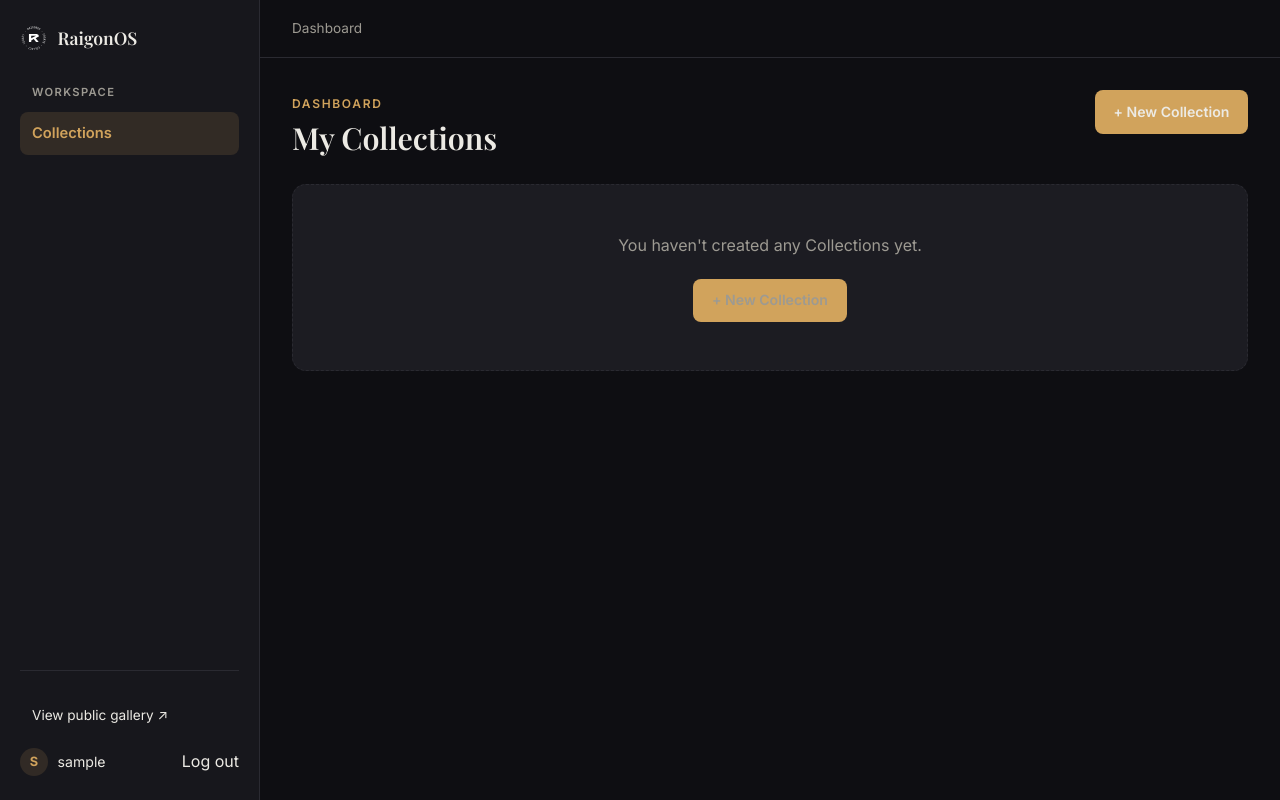
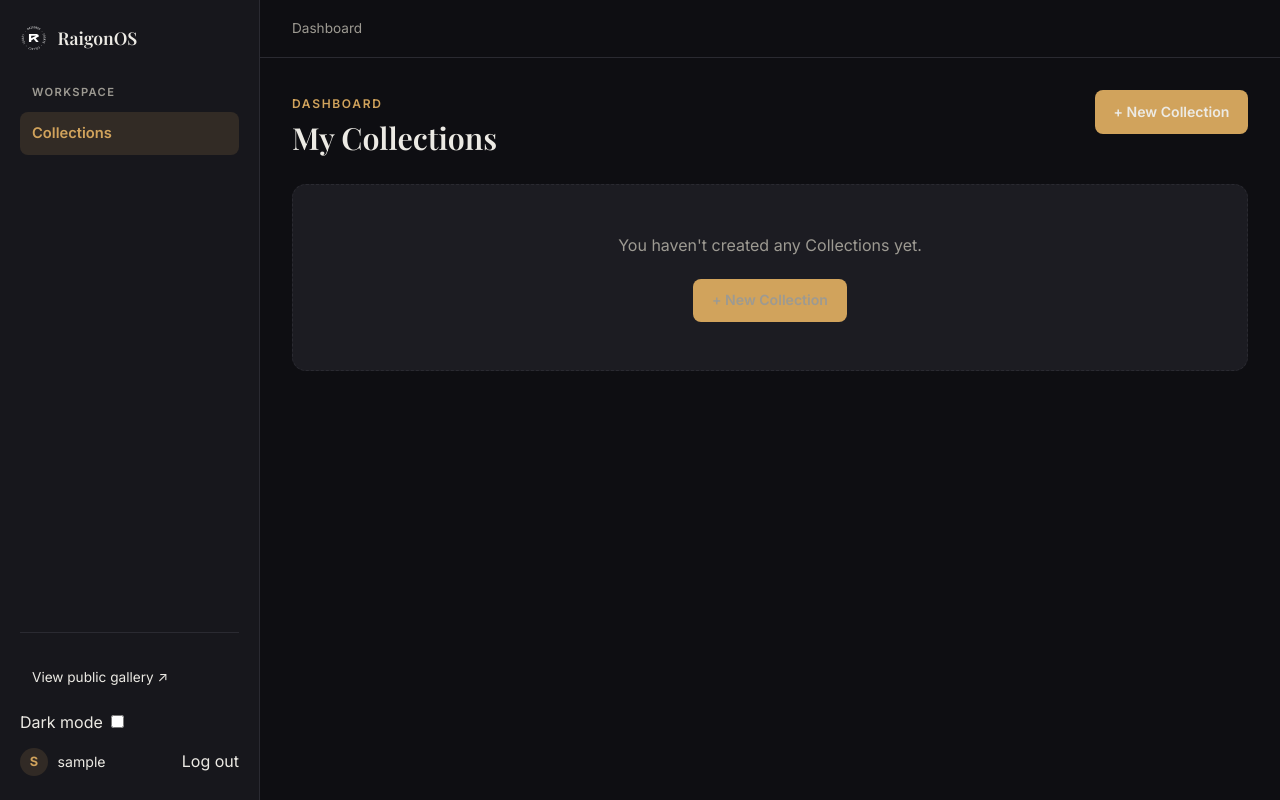
Before and after one commit to raigonlab/raigonos, a Django app: page /dashboard/ in a window 1280 px wide. Run offline with Django 5.2, Linux system fonts and the light colour scheme; the visitor is signed in with stand-in values (Sample User, id 1); data that the repository does not hold is empty; some web fonts are replaced.

Commit message:
Add a light/dark theme toggle switch to the dashboard sidebar
A checkbox-based switch in the sidebar footer, plus a tiny inline script in extra_head that applies a previously saved dark-mode choice before first paint (avoids a flash of the default light theme).

Co-Authored-By: Claude Sonnet 5 <noreply@anthropic.com>

```diff
--- a/gallery/templates/gallery/dashboard_base.html
+++ b/gallery/templates/gallery/dashboard_base.html
@@ -5,6 +5,20 @@
 
 {% block site_header %}{% endblock %}
 {% block site_footer %}{% endblock %}
+
+{% block extra_head %}
+  <script>
+    // Applied before first paint so the dashboard doesn't flash light
+    // then switch to dark for users who previously chose dark mode.
+    (function () {
+      try {
+        if (localStorage.getItem('dash-theme') === 'dark') {
+          document.documentElement.setAttribute('data-dash-theme', 'dark');
+        }
+      } catch (e) {}
+    })();
+  </script>
+{% endblock %}
 
 {% block content %}
   <div class="dash">
@@ -27,6 +41,15 @@
         <a href="{% url 'gallery:collection_list' %}" class="dash-nav-link dash-nav-link-muted" target="_blank" rel="noopener">
           View public gallery ↗
         </a>
+
+        <label class="dash-theme-toggle">
+          <span class="dash-theme-toggle-label">Dark mode</span>
+          <span class="dash-switch">
+            <input type="checkbox" data-dash-theme-toggle>
+            <span class="dash-switch-track"><span class="dash-switch-thumb"></span></span>
+          </span>
+        </label>
+
         <div class="dash-user">
           <span class="dash-user-avatar">{{ user.username|slice:":1"|upper }}</span>
           <span class="dash-user-name">{{ user.username }}</span>
```
